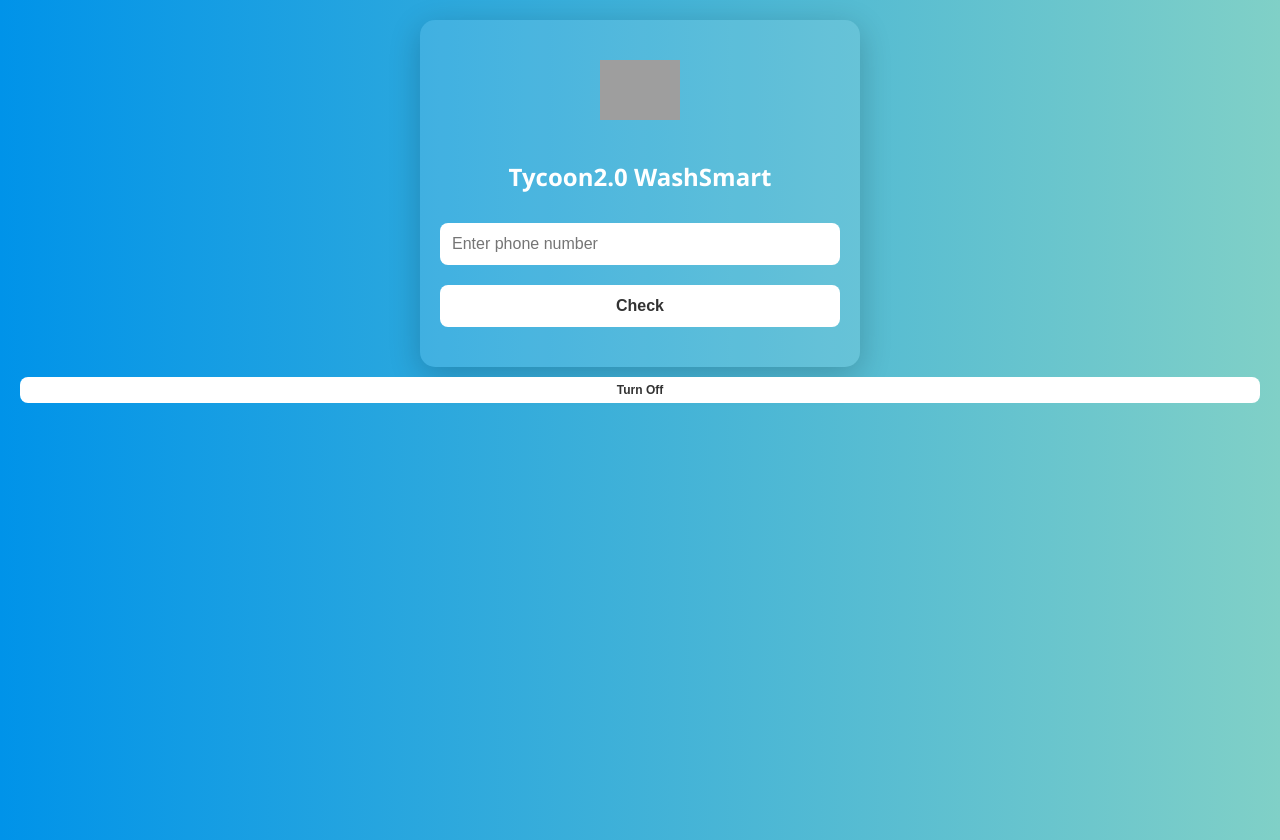
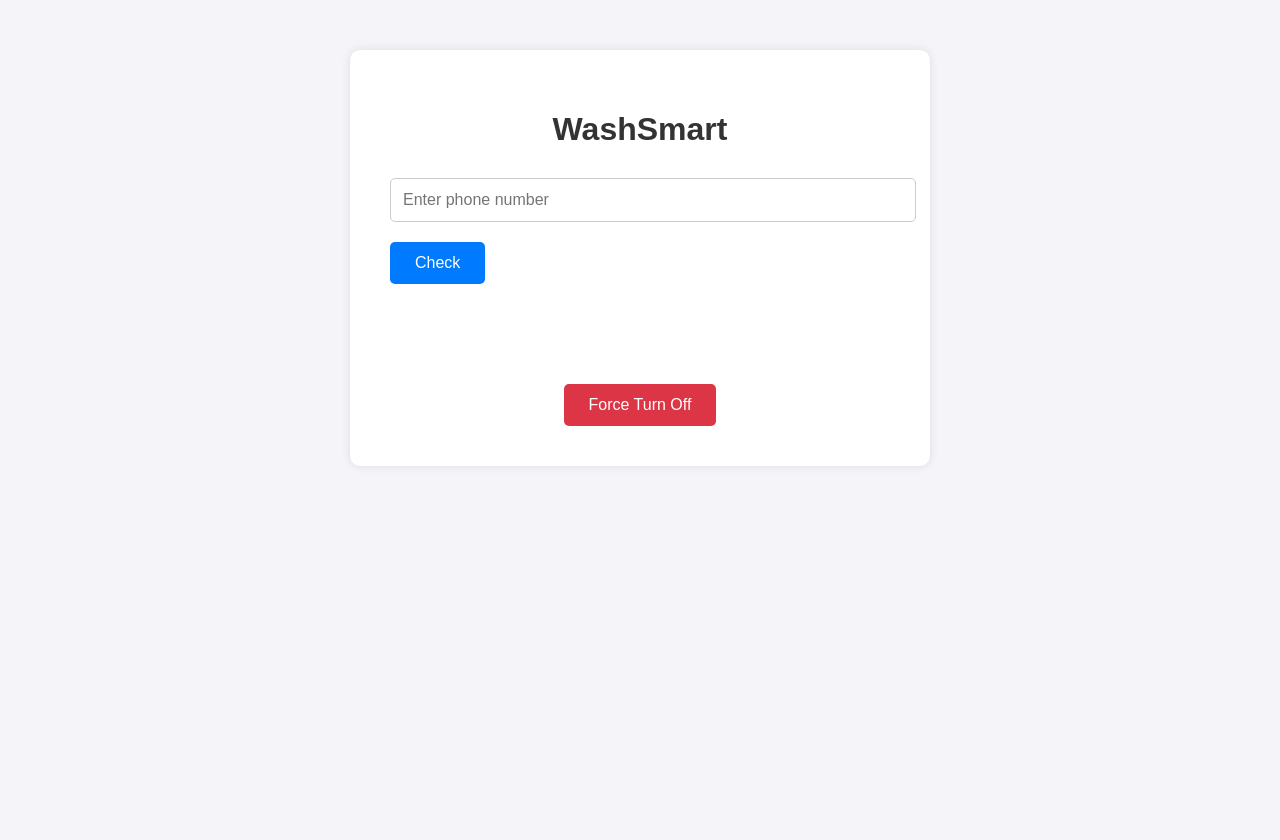
Before and after one commit to mandeepkrgayan-lab/washingUsingPython, a Flask app: page / in a window 1280 px wide. After the commit the page ends 426 px from the top, so only its background shows below. Run offline with Flask 3, Linux system fonts and the light colour scheme; some libraries are stand-ins or nearby versions; grey boxes are pictures that could not be loaded.

Commit message:
Update index.html

```diff
--- a/templates/index.html
+++ b/templates/index.html
@@ -1,168 +1,119 @@
 <!DOCTYPE html>
-<html lang="en">
+<html>
 <head>
-  <meta charset="UTF-8">
     <title>WashSmart</title>
-  <meta name="viewport" content="width=device-width, initial-scale=1">
     <style>
-    :root {
-      --primary-color: #0093E9;
-      --secondary-color: #80D0C7;
-      --text-color: #ffffff;
-      --card-bg: rgba(255, 255, 255, 0.1);
+        body {
+            font-family: Arial, sans-serif;
+            background: #f4f4f9;
+            margin: 0;
+            padding: 0;
         }
 
-    body {
-      font-family: 'Segoe UI', sans-serif;
-      background: linear-gradient(to right, var(--primary-color), var(--secondary-color));
-      color: var(--text-color);
-      margin: 0;
-      padding: 20px;
-      display: flex;
-      flex-direction: column;
-      align-items: center;
-      justify-content: flex-start;
-      min-height: 100vh;
+        .container {
+            max-width: 500px;
+            margin: 50px auto;
+            background: #fff;
+            padding: 40px;
+            box-shadow: 0 0 10px rgba(0,0,0,0.1);
+            border-radius: 10px;
         }
 
-    #container {
-      background: var(--card-bg);
-      padding: 30px 20px;
-      border-radius: 15px;
+        h1 {
             text-align: center;
-      box-shadow: 0 8px 32px rgba(0, 0, 0, 0.2);
-      max-width: 400px;
-      width: 100%;
+            color: #333;
+            margin-bottom: 30px;
         }
 
-    h2 {
-      margin-top: 15px;
-    }
-
-    input, button {
+        input[type="text"] {
+            width: 100%;
             padding: 12px;
+            margin-bottom: 20px;
+            border-radius: 5px;
+            border: 1px solid #ccc;
             font-size: 16px;
-      border-radius: 8px;
-      border: none;
-      margin: 10px 0;
-      width: 100%;
-      max-width: 100%;
-      box-sizing: border-box;
         }
 
         button {
-      background: #ffffff;
-      color: #333;
-      font-weight: bold;
+            padding: 12px 25px;
+            font-size: 16px;
+            border: none;
+            border-radius: 5px;
+            background: #007BFF;
+            color: white;
             cursor: pointer;
-      transition: background 0.3s;
+            transition: 0.3s ease;
         }
 
         button:hover {
-      background: #eeeeee;
+            background: #0056b3;
         }
 
-    .loader {
-      border: 4px solid #f3f3f3;
-      border-top: 4px solid #fff;
-      border-radius: 50%;
-      width: 30px;
-      height: 30px;
-      animation: spin 1s linear infinite;
-      margin: 10px auto;
-      display: none;
+        #output {
+            margin-top: 20px;
+            font-size: 16px;
+            color: #444;
         }
 
-    @keyframes spin {
-      0% { transform: rotate(0deg); }
-      100% { transform: rotate(360deg); }
+        .turn-off-section {
+            margin-top: 100px;
+            text-align: center;
         }
 
-    .logo {
-      width: 80px;
-      height: 80px;
-      object-fit: contain;
-      margin-bottom: 10px;
+        .turn-off-button {
+            background: #dc3545;
         }
 
-    .subscription-buttons button {
-      margin: 5px 0;
+        .turn-off-button:hover {
+            background: #a71d2a;
         }
     </style>
 </head>
 <body>
-  <div id="container">
-    <img src="https://cdn-icons-png.flaticon.com/512/3322/3322056.png" alt="Washing Machine Logo" class="logo">
-    <h2>Tycoon2.0 WashSmart</h2>
-    <input type="text" id="phone" placeholder="Enter phone number" />
+    <div class="container">
+        <h1>WashSmart</h1>
+        <input type="text" id="phone" placeholder="Enter phone number">
         <button onclick="check()">Check</button>
-    <div class="loader" id="loader"></div>
-    <div id="result"></div>
+        <div id="output"></div>
+
+        <div class="turn-off-section">
+            <button class="turn-off-button" onclick="turnOff()">Force Turn Off</button>
+        </div>
     </div>
 
-  <script src="https://checkout.razorpay.com/v1/checkout.js"></script>
     <script>
-    function showLoader(show) {
-      document.getElementById("loader").style.display = show ? "block" : "none";
-    }
-
         function check() {
             const phone = document.getElementById("phone").value;
-      if (!phone) return alert("Enter phone number");
-      showLoader(true);
             fetch(`/check?phone=${phone}`)
                 .then(res => res.json())
                 .then(data => {
-          showLoader(false);
-          const result = document.getElementById("result");
-          result.innerHTML = data.message;
-          if (data.action === 'pay') {
-            result.innerHTML += `
-              <div class="subscription-buttons">
-                <button onclick="pay('${phone}', 79, 1)">Daily - ₹79</button>
-                <button onclick="pay('${phone}', 119, 7)">Weekly - ₹119</button>
-                <button onclick="pay('${phone}', 199, 30)">Monthly - ₹199</button>
-              </div>
-            `;
+                    document.getElementById("output").innerHTML = data.message;
+                    if (data.action === "pay") {
+                        // Add your Razorpay payment options or redirection logic here
                     }
                 });
         }
 
-    function pay(phone, amount, days) {
-      const options = {
-        key: "rzp_test_NhQFMV57BI5o45",
-        amount: amount * 100,
-        currency: "INR",
-        name: "WashSmart",
-        description: `${days} day subscription`,
-        handler: function () {
-          fetch(`/update_expiry`, {
+        function turnOn() {
+            const phone = document.getElementById("phone").value;
+            fetch("/turn_on", {
                 method: "POST",
-            headers: { "Content-Type": "application/json" },
-            body: JSON.stringify({ phone, days })
-          }).then(() => check());
+                headers: {
+                    "Content-Type": "application/json"
                 },
-        prefill: { contact: phone }
-      };
-      const rzp = new Razorpay(options);
-      rzp.open();
+                body: JSON.stringify({ phone: phone })
+            })
+            .then(res => res.text())
+            .then(msg => alert("Machine turned on"));
         }
 
-    function turnOn() {
-      fetch('/turn_on', {
-        method: 'POST',
-        headers: { "Content-Type": "application/json" },
-        body: JSON.stringify({ phone: document.getElementById("phone").value })
-      }).then(() => check());
-    }
-
-  function forceTurnOff() {
+        function turnOff() {
             fetch("/force_turn_off", {
                 method: "POST"
-    }).then(() => check());
+            })
+            .then(res => res.text())
+            .then(msg => alert("Machine turned off"));
         }
     </script>
-  <button onclick="forceTurnOff()" style="margin-top: 10px; font-size: 12px; padding: 6px 10px;">Turn Off</button>
-
 </body>
 </html>
```
Lines whose indentation alone changed are shown as unchanged.
